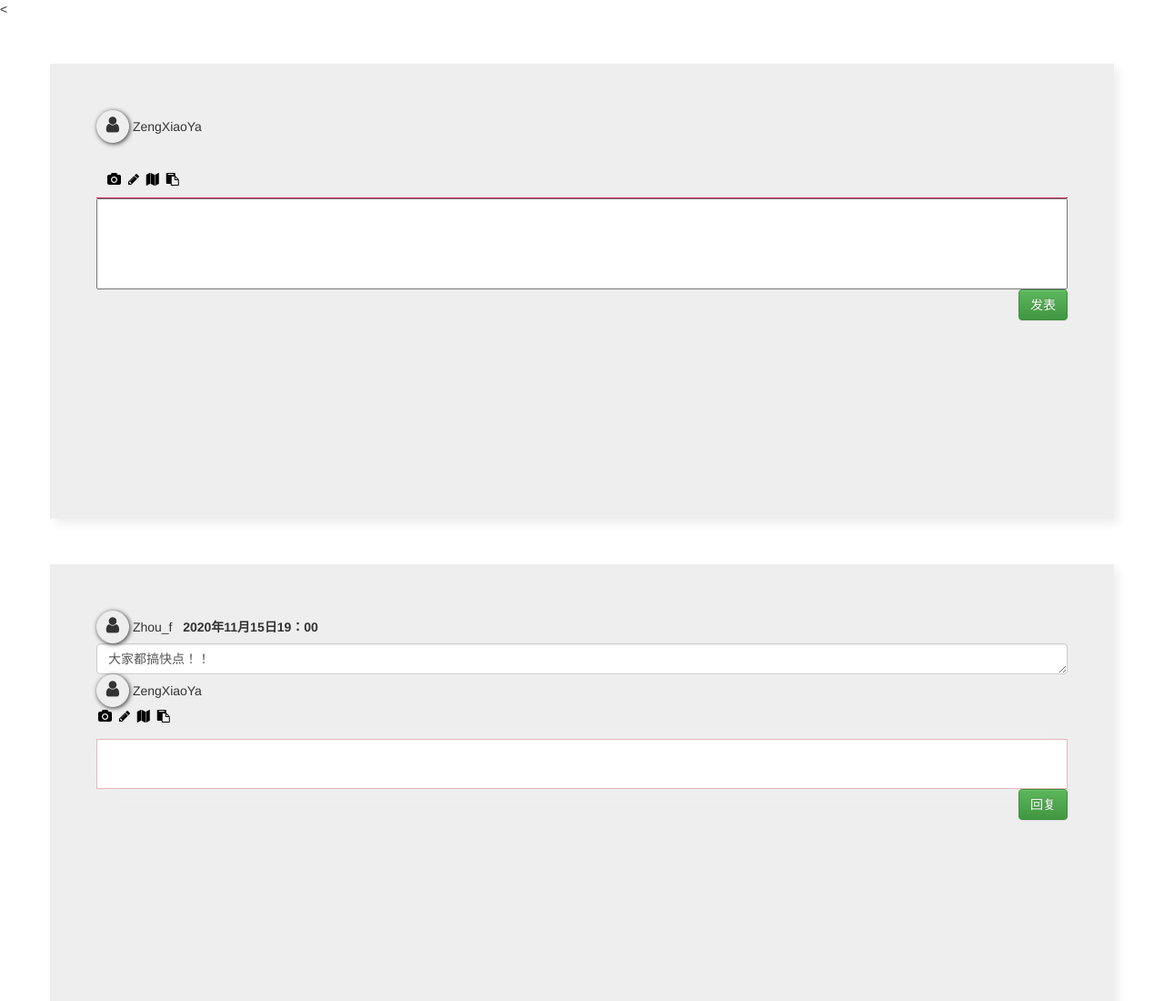
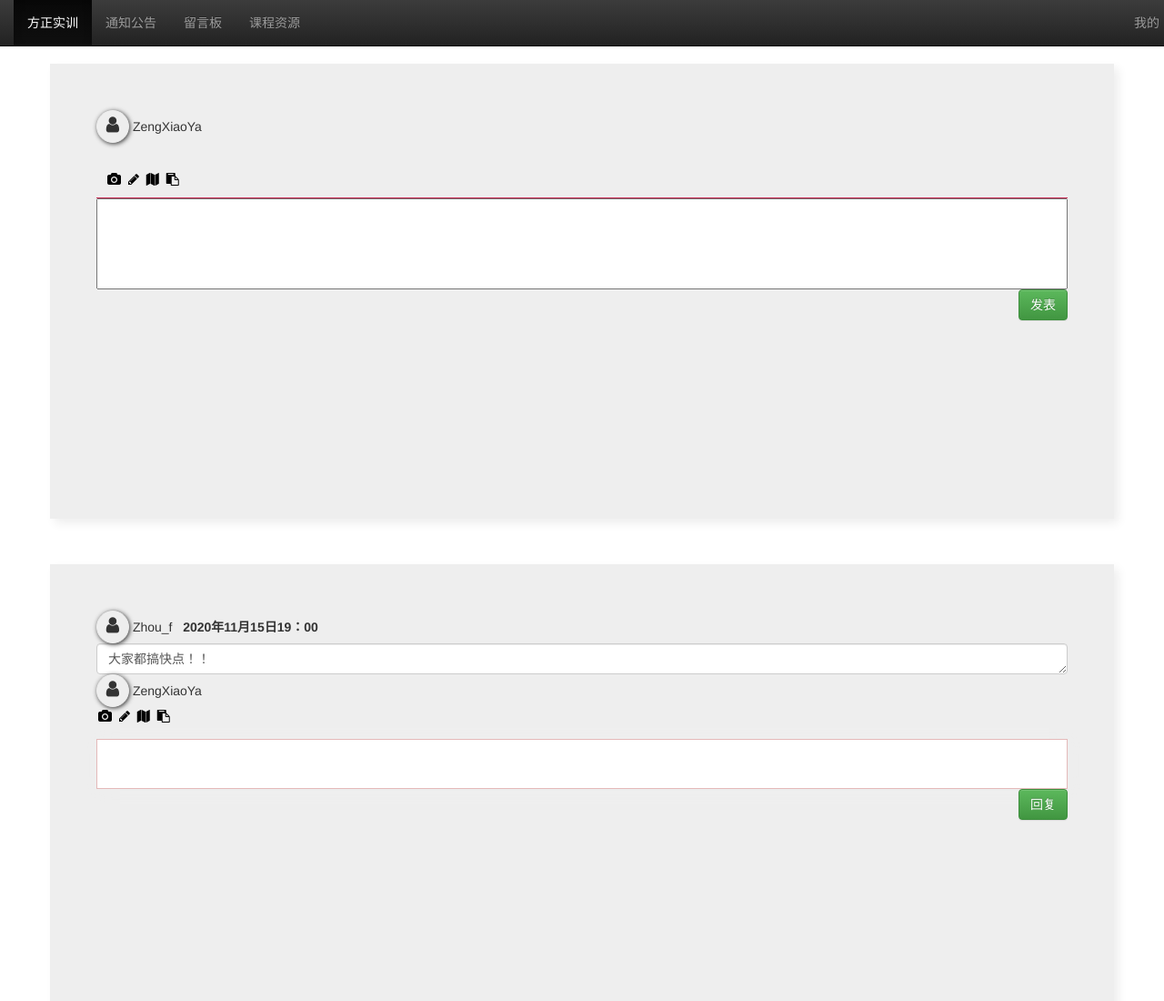
Before and after one commit to Kong-T/Practical-training, a plain HTML site: page web/bord&notice/Board.html in a window 1280 px wide. Shown: the top 1100 px of the page at 91% size. Drawn offline with nearby package versions, Linux system fonts and the light colour scheme.

Commit message:
导航栏搞定版通知&留言板

```diff
--- a/web/bord&notice/Board.html
+++ b/web/bord&notice/Board.html
@@ -5,6 +5,8 @@
         <meta charset="utf-8">
 
         <title>Title Page</title>
+        <link rel="stylesheet" type="text/css" href="..\css\导航栏.css">
+
         <link rel="stylesheet" href="https://cdn.jsdelivr.net/npm/bootstrap@3.3.7/dist/css/bootstrap.min.css" integrity="sha384-BVYiiSIFeK1dGmJRAkycuHAHRg32OmUcww7on3RYdg4Va+PmSTsz/K68vbdEjh4u" crossorigin="anonymous">
         <link href="http://libs.baidu.com/fontawesome/4.0.3/css/font-awesome.min.css" rel="stylesheet">
         <!-- 可选的 Bootstrap 主题文件（一般不用引入） -->
@@ -12,6 +14,7 @@
 
 <!-- 最新的 Bootstrap 核心 JavaScript 文件 -->
 <script src="https://cdn.jsdelivr.net/npm/bootstrap@3.3.7/dist/js/bootstrap.min.js" integrity="sha384-Tc5IQib027qvyjSMfHjOMaLkfuWVxZxUPnCJA7l2mCWNIpG9mGCD8wGNIcPD7Txa" crossorigin="anonymous"></script>
+
 <script type="text/javascript" src="new_file.js" ></script>
 
 <style type="text/css">
@@ -19,6 +22,27 @@
         margin: 0px;
         padding: 0px;
     }
+            /* 导航栏start */
+/* Stackoverflow preview fix, please ignore */
+.navbar {
+    background-color: #ffffff;
+  }
+.navbar-nav {
+    flex-direction: column  ;
+  }
+
+  .nav-link {
+    padding-right: .5rem !important;
+    padding-left: .5rem !important;
+  }
+
+  /* Fixes dropdown menus placed on the right side */
+  .ml-auto .dropdown-menu {
+    left: auto !important;
+    right: 0px;
+  }
+/* 导航栏end */
+
             .liuyan{
                 margin-top: 50px;
                 height: 500px;
@@ -125,6 +149,34 @@
 
     </head>
     <body>
+        <nav class="navbar navbar-inverse navbar-fixed-top" role="navigation">
+            <div class="container-fluid">
+                      <div class="collapse navbar-collapse" id="example-navbar-collapse">
+                    <ul class="nav navbar-nav">
+                        <li class="active"><a class="icon-bar" href="#">方正实训</a>
+                        </li>
+                        <li><a href="#">通知公告</a>
+                        </li>
+                        <li><a href="#">留言板</a>
+                        </li>
+                        <li><a href="#">课程资源</a>
+                        </li>
+                    </ul>
+                    <ul class="nav navbar-nav navbar-right">
+                      <li class="nav-item dropdown">
+                        <a class="nav-link dropdown-toggle" href="#" id="navbarDropdown" role="button" data-toggle="dropdown"
+                          aria-haspopup="true" aria-expanded="false">我的</a>
+                          <div class="dropdown-menu" aria-labelledby="navbarDropdown">
+                            <a class="dropdown-item" href="#">成绩查看</a>
+                            <a class="dropdown-item" href="#">分组信息</a>
+                            <a class="dropdown-item" href="#">退出登录</a>
+                        </div>
+                      </li>
+                    </ul>
+                </div>
+            </div>
+        </nav>
+
         <div class="container">
             <!--第一块-->
             <div class="row">
```
Also changed, not shown: web/bord&notice/note2.html (+13 -4 lines), web/bord&notice/notice1.html (+53 -2 lines). Lines whose indentation alone changed are shown as unchanged.
